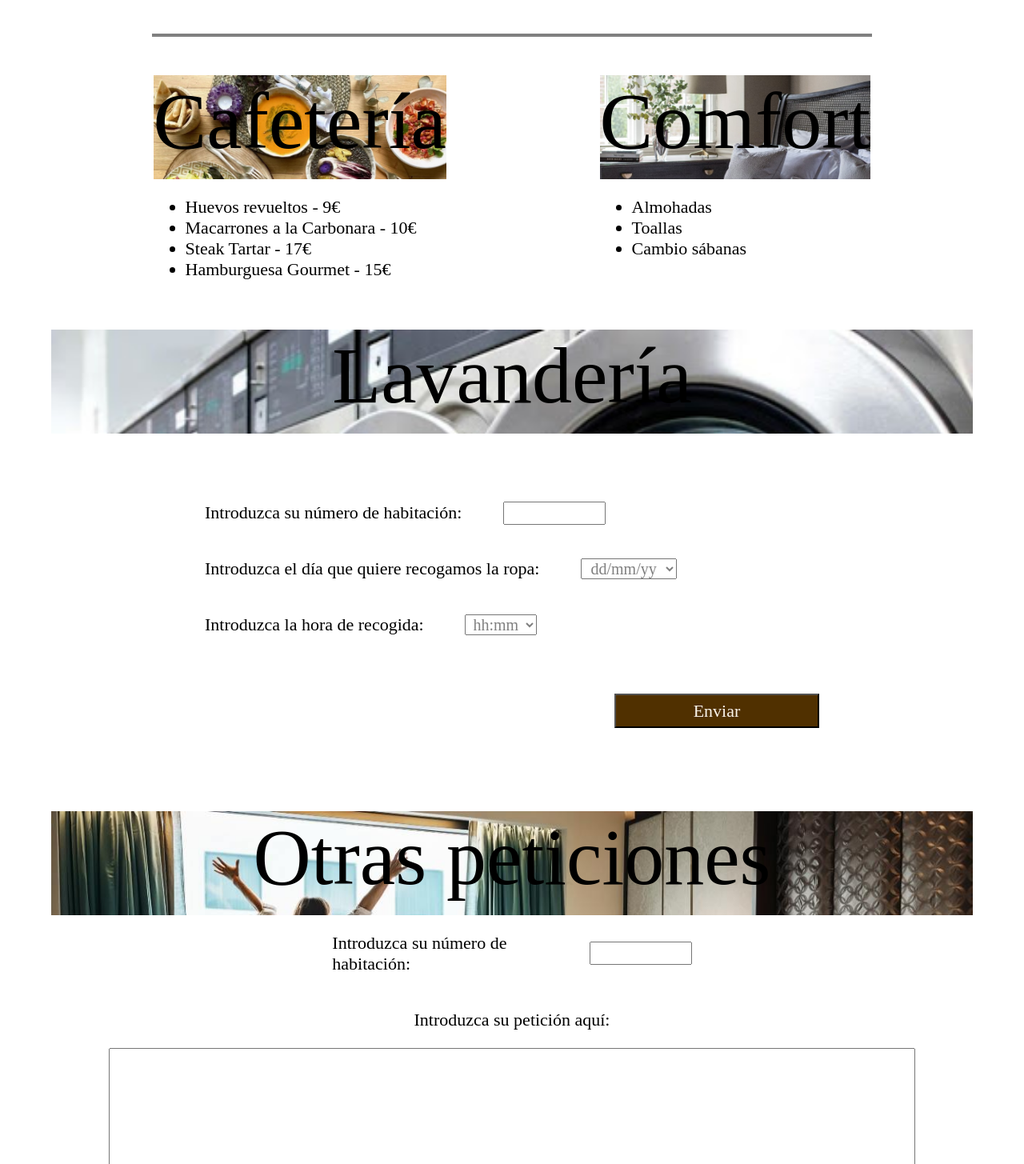
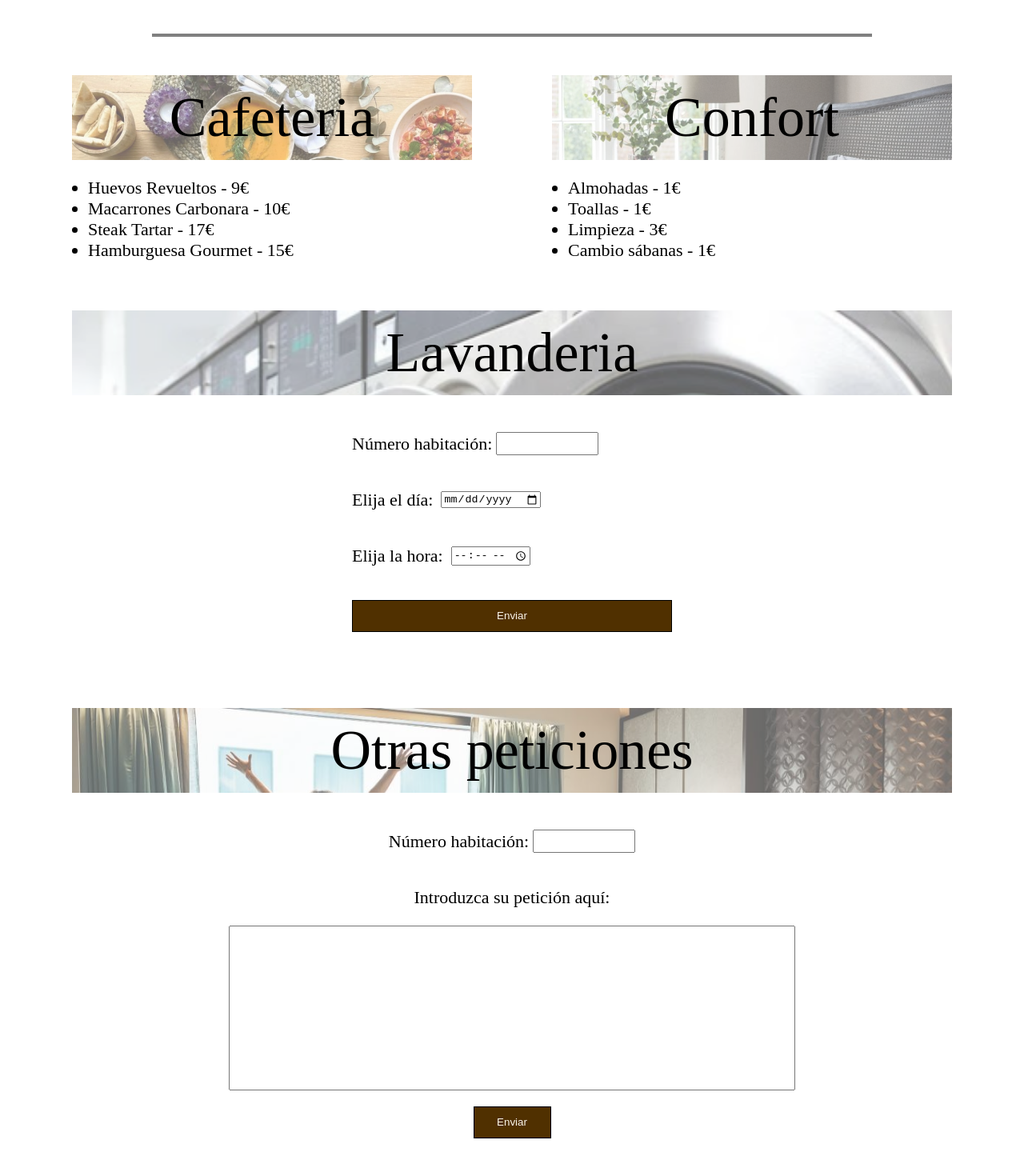
Before and after one commit to javierMorales9/ISST-Grupo02-Conc, a React (Create React App) app: page /room_service in a window 1280 px wide. Shown: the part 175-1630 px from the top of the page at 80% size. Built offline with nearby package versions, Linux system fonts and the light colour scheme; what google-maps-react would draw is missing.

Commit message:
All_css_ok_FIN

```diff
--- a/src/components/form.js
+++ b/src/components/form.js
@@ -4,6 +4,22 @@ import '../public/form.css';
 export default class Form extends React.Component {
 	render() {
         switch(this.props.page){
+            case 'room_service':
+            return (
+                <div className="formulario_reserva">
+                    <form>
+                        <label id="form_hab">
+                            N habitacion: <input type="text" name="name"/>
+                        </label>
+                        <label id="form_esp">
+                            Algún otro requisito especial:
+                            <br></br>
+                            <textarea></textarea>
+                        </label>
+                        <input id="form_submit" type="submit" value="Enviar" style={{marginBottom:'30px'}}/>
+                    </form>
+                </div>
+            );
             case 'transport':
                 return (
                     <div className="formulario_reserva">
--- a/src/components/tarjeta.js
+++ b/src/components/tarjeta.js
@@ -21,7 +21,7 @@ export default class Tarjeta extends React.Component {
                             Lorem ipsum dolor sit amet, consectetur adipiscing elit. Ipsum, ipsum morbi turpis feugiat eros enim.
                             Nec nulla orci sed vitae nulla nam luctus mattis pellentesque. Amet elit tellus dolor fermentum felis.
                             Nisi, enim vitae orci fames nunc mauris sagittis facilisis eu. Gravida sed purus placerat ultricies morbi.
-                            Sed eget tellus id nam pellentesque tincidunt luctus.
+                            Sed eget tellus id nam pellentesque tincidunt.
                         </span>
                     </div>
                 </div>
--- a/src/pages/room_service.js
+++ b/src/pages/room_service.js
@@ -1,12 +1,8 @@
 import React from 'react';
-import color from '../media/color.jpeg';
-import obras from '../media/obras.png';
 import NavBar from '../components/navbar.js';
 import Footer from '../components/footer.js';
 import '../public/main_styles.css';
 import '../public/room_service.css';
-import Lavanderia from '../media/lavanderia.jpg'
-
 
 export default class RoomService extends React.Component {
   render() {
@@ -19,85 +15,92 @@ export default class RoomService extends React.Component {
         <hr style={{ color: 'gray', width: '70%', border: '2px solid' }} />
 
         <div className='cafeconf'>
-          {//CAFETERIA
-          }
+          <div className='cafeconf_container'>
+
+            {/*CAFETERIA*/}
+            <div className='room_container'>
+              <div  id="id_cafeteria">
+                <div className='sin-background'>Cafeteria</div>
+              </div>
               <div>
-          <div id="id_cafeteria">Cafetería</div>
                 <ul>
-            <li>Huevos revueltos - 9€</li>
-            <li>Macarrones a la Carbonara - 10€</li>
+                  <li>Huevos Revueltos - 9€</li>
+                  <li>Macarrones Carbonara - 10€</li>
                   <li>Steak Tartar - 17€</li>
                   <li>Hamburguesa Gourmet - 15€</li>
                 </ul>
               </div>
+            </div>
 
-
-          {//CONFORT
-          }
+            {/*CONFORT*/}
+            <div className='room_container'>
+              <div  id="id_confort">
+                <div className='sin-background'>Confort</div>
+              </div>
               <div>
-          <div id="id_confort">Comfort</div>
                 <ul>
-            <li>Almohadas</li>
-            <li>Toallas</li>
-            <li>Cambio sábanas</li>
+                  <li>Almohadas - 1€</li>
+                  <li>Toallas - 1€</li>
+                  <li>Limpieza - 3€</li>
+                  <li>Cambio sábanas - 1€</li>
                 </ul>
+              </div>
             </div>
 
           </div>
-        {
-          //LAVANDERÍA
-        }
-        <div>
-        <div id="id_lavanderia">Lavandería</div>
+        </div>
 
+        {/*Lavanderia*/}
+        <div className='laundry_container'>
+          <div id="id_lavanderia">
+            <div className='sin-background'>Lavanderia</div>
+          </div>
 
-        {//otras peticiones
-        }
-        <div className='formulario_container'>
-
+          <form className='formulario_container'>
             <div className='formulario'>
-            <p> Introduzca su número de habitación: </p>
+              <p> Número habitación: </p>
               <input className='formulario' type='text'></input>
             </div>
             <div className='formulario'>
-            <p> Introduzca el día que quiere recogamos la ropa: </p>
-            <select className='formulario'>
-              <option selected value="0"> dd/mm/yy</option>
-              <option value="1">Windows Vista</option>
-            </select>
+              <p> Elija el día: </p>
+              <div className='formulario'>
+                <label id="form_tipo" for="date" style={{margin:'5px'}}></label>
+                <input type="date" id="date" name="date"/>
+              </div>
             </div>
             <div className='formulario'>
-            <p> Introduzca la hora de recogida: </p>
-            <select className='formulario' style={{ width: '90px' }}>
-              <option selected value="0"> hh:mm</option>
-              <option value="1">Windows Vista</option>
-            </select>
+              <p> Elija la hora: </p>
+              <div className='formulario'>
+                <label id="form_tipo" for="appt" style={{margin:'5px'}}></label>
+                <input type="time" id="appt" name="appt"/>
+              </div>
+            </div>
+            <div className='formulario' style={{alignSelf:'center', width:'400px'}}>
+              <input id="form_submit" type="submit" value="Enviar" style={{marginBottom:'30px', width:'400px'}}/>
+            </div>
+          </form>
         </div>
 
+
+        {/*OTRAS PETICIONES*/}
+        <div className='otros_container'>
+          <div id='id_otros'>
+          <div className='sin-background'>Otras peticiones</div>
           </div>
-
-        <button className='send_button'>Enviar</button>
-        </div>
-
-        <div>
-          <div id='id_otros'>Otras peticiones</div>
-          <div className='otrosform'>
+          <form className='formularioGrande_container'>
             <div className='formulario'>
-            <p> Introduzca su número de habitación: </p>
+              <p> Número habitación: </p>
               <input className='formulario' type='text'></input>
             </div>
             <div className='formularioSolicitud'>
               <p> Introduzca su petición aquí: </p>
             <input id='inputGrande' type='text'></input>
             </div>
+            <div className='formulario'>
+              <input id="form_submit" type="submit" value="Enviar" style={{marginBottom:'30px'}}/>
             </div>
-
-
+          </form>
         </div>
-
-
-
-
 
         <Footer />
 
--- a/src/public/room_service.css
+++ b/src/public/room_service.css
@@ -1,65 +1,157 @@
-#id_lavanderia {
-    background-image: url('../media/lavanderia.jpg');
-    background-repeat: no-repeat;
-    background-size: cover;
-    margin:auto;
-    height:130px;
-    width: 90%;
+.room_container{
+    position: relative;
+    display: flex;
+    flex-direction: column;
+    align-items: flex-start;
+    width: 500px;
+}
+
+.sin-background{
+	position:relative;
+}
+
+.room_container ul{
+    padding-left: 20px;
+}
+
+.cafeconf {
+    display: flex;
+    flex-direction: row;
+    justify-content: space-evenly;
+}
+
+.cafeconf_container{
+    display: flex;
+    flex-direction: row;
+    justify-content: space-between;
+    width: 1100px;
+}
+
+#id_cafeteria {
+    position: relative;
+    display: flex;
+    justify-content: center;
+    align-items: center;
     margin-top: 40px;
     font-family: Ibarra Real Nova;
 	font-style: normal;
 	font-weight: normal;
-    font-size: 100px;
+    font-size: 70px;
     text-align: center;
+    width:100%;
+    height:106px;
 }
 
-#id_cafeteria {
+#id_cafeteria::before {
+    content: "";
+    position: absolute;
     background-image: url('../media/cafeteria.jpg');
     background-repeat: no-repeat;
     background-size: cover;
-    margin:auto;
-    height:130px;
     width: 100%;
+    height: 106px;
+    opacity: 0.6;
+}
+
+
+#id_confort {
+    position: relative;
+    display: flex;
+    justify-content: center;
+    align-items: center;
     margin-top: 40px;
     font-family: Ibarra Real Nova;
 	font-style: normal;
 	font-weight: normal;
-    font-size: 100px;
+    font-size: 70px;
     text-align: center;
+    width:100%;
+    height:106px;
 }
 
-#id_confort {
+#id_confort::before {
+    content: "";
+    position: absolute;
     background-image: url('../media/confort.jpg');
     background-repeat: no-repeat;
     background-size: cover;
-    margin:auto;
-    height:130px;
     width: 100%;
+    height: 106px;
+    opacity: 0.6;
+}
+
+.laundry_container{
+    position: relative;
+    display: flex;
+    flex-direction: column;
+    justify-content: center;
+    align-items: center;
+    width: 100%;
+}
+
+#id_lavanderia {
+    position: relative;
+    display: flex;
+    justify-content: center;
+    align-items: center;
     margin-top: 40px;
     font-family: Ibarra Real Nova;
 	font-style: normal;
 	font-weight: normal;
-    font-size: 100px;
+    font-size: 70px;
     text-align: center;
+    width:1100px;
+    height:106px;
 }
 
-#id_otros {
-    background-image: url('../media/otros.jpg');
+#id_lavanderia::before{
+    content: "";
+    position: absolute;
+    background-image: url('../media/lavanderia.jpg');
     background-repeat: no-repeat;
     background-size: cover;
-    margin:auto;
-    height:130px;
-    width: 90%;
+    width: 100%;
+    height: 106px;
+    opacity: 0.6;
+}
+
+.otros_container{
+    position: relative;
+    display: flex;
+    flex-direction: column;
+    justify-content: center;
+    align-items: center;
+    width: 100%;
+}
+
+#id_otros{
+    position: relative;
+    display: flex;
+    justify-content: center;
+    align-items: center;
     margin-top: 40px;
     font-family: Ibarra Real Nova;
 	font-style: normal;
 	font-weight: normal;
-    font-size: 100px;
+    font-size: 70px;
     text-align: center;
+    width:1100px;
+    height:106px;
+}
+
+#id_otros::before{
+    content: "";
+    position: absolute;
+    background-image: url('../media/otros.jpg');
+    background-repeat: no-repeat;
+    background-size: cover;
+    width: 100%;
+    height: 106px;
+    opacity: 0.6;
 }
 
 #inputGrande {
-    width: 1000px;
+    width: 700px;
     height: 200px;
     text-align:center;
     font-family: Ibarra Real Nova;
@@ -67,10 +159,7 @@
 	font-weight: normal;
     font-size: 20px;
     color: gray;
-    margin-bottom: 40px;
-
 }
-
 
 p {
     font-family: Ibarra Real Nova;
@@ -109,46 +198,47 @@ ul {
 
 }
 
-.cafeconf {
+.formulario_container{
     display: flex;
-    flex-direction: row;
-    justify-content: space-evenly;
-
+    flex-direction: column;
+    justify-content: center;
+    align-items: flex-start;
+    margin: 2% 0%;
+    width: 400px;
 }
 
-.formulario_container{
-    padding-left: 20%;
-    margin-top:5%;
-    margin-bottom: 4%;
+.formularioGrande_container{
+    display: flex;
+    flex-direction: column;
+    justify-content: center;
+    align-items: center;
+    margin: 2% 0%;
+    width: 800px;
 }
+
 
 div.formulario {
     display: flex;
     flex-direction: row;
     align-items: center;
-
 }
 
 select.formulario, input.formulario {
-
-    margin-left: 5%;
-    width: 120px;
     text-align:center;
     font-family: Ibarra Real Nova;
 	font-style: normal;
 	font-weight: normal;
     font-size: 20px;
     color: gray;
+    width: 120px;
+    margin-left: 5px;
 }
 
-
 .send_button{
-    margin-left: 60%;
-    width: 20%;
+    width: 400px;
     padding:auto;
     padding-top:0.5%;
     padding-bottom:0.5%;
-    margin-bottom: 5%;
     font-family: Ibarra Real Nova;
 	font-style: normal;
 	font-weight: normal;
@@ -156,6 +246,5 @@ select.formulario, input.formulario {
     background-color: #503000;
     color: #FAF4EB;
     cursor:pointer;
-
     outline:none;
 }
```
Lines whose indentation alone changed are shown as unchanged.
